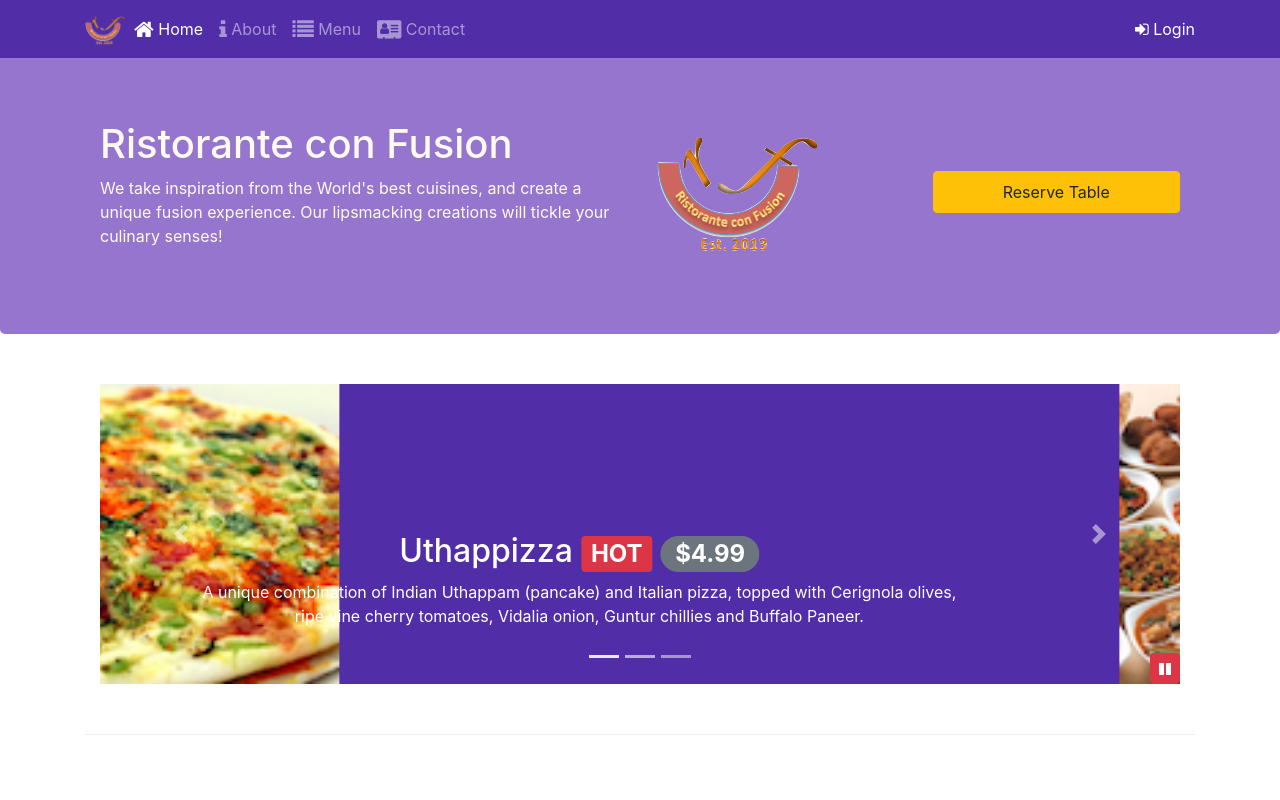
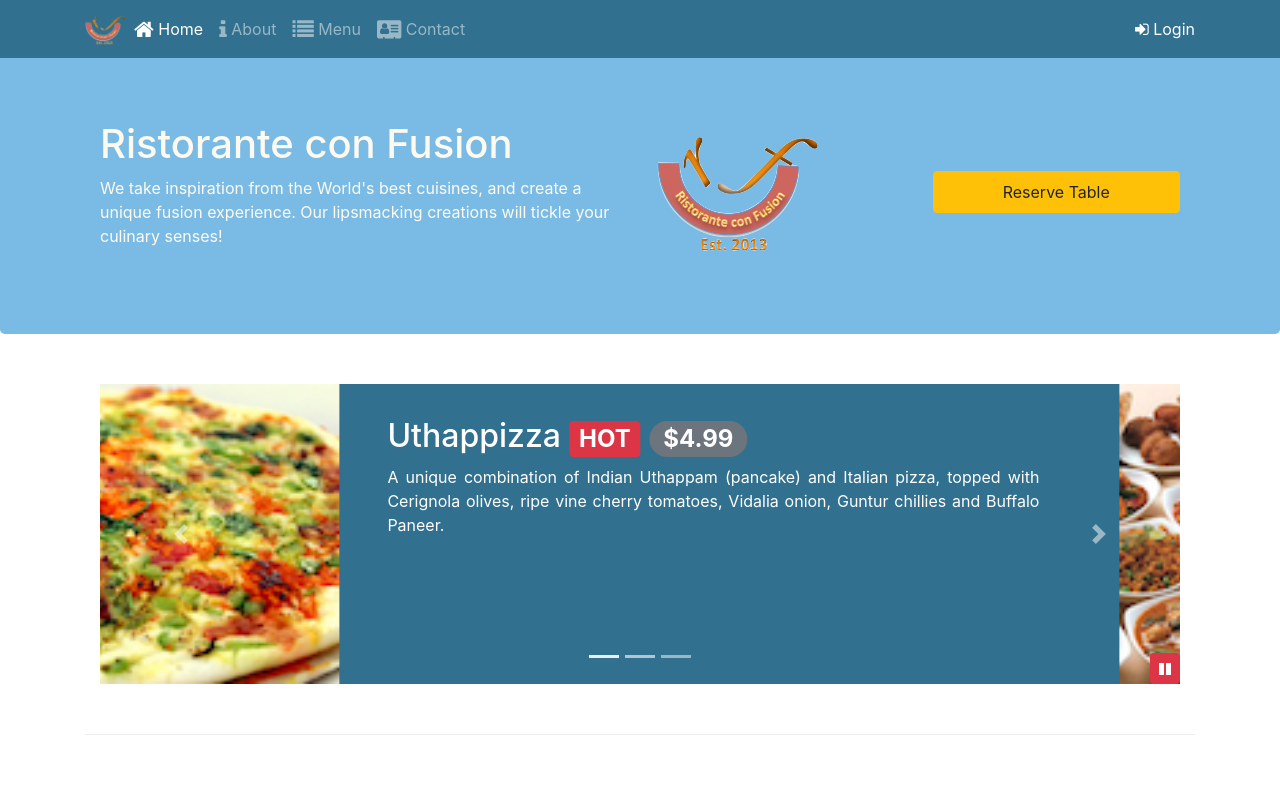
Before and after one commit to Roza001/Front-End-Web-UI-Frameworks-and-Tools-Bootstrap-4, a website: page index.html in a window 1280 px wide. Shown: the top 800 px of the page. Drawn offline with nearby package versions, Linux system fonts and the light colour scheme; files whose address does not match are found by name.

Commit message:
Changed colors and fixed the carousel

```diff
--- a/css/styles.scss
+++ b/css/styles.scss
@@ -1,7 +1,7 @@
 $lt-gray: #ddd;
-$background-dark: #512DA8;
-$background-light: #9575CD;
-$background-pale: #D1C4E9;
+$background-dark: #31708E;
+$background-light: #7abbe6;
+$background-pale: #F7F9FB;
 
 // Height variables
 $carousel-item-height: 300px;
@@ -63,12 +63,29 @@
     .carousel-item {
         height: $carousel-item-height;
         img {
-            position: absolute;
+            //position: absolute;
             top: 0;
             left: 0;
             min-height: 300px;
         }
+        .myRow{
+            display: flex;
+        }
+        .carousel-caption {
+            position: relative;
+            right: 20%;
+            bottom: 15px;
+            left: 0%;
+            z-index: 0;
+            padding-left: 3em;
+            padding-right: 5em;
+            padding-top: 3em;
+            padding-bottom: 20px;
+            color: #fff;
+            text-align: justify;
+        }
     }
+
 }
 
 #carouselButton {
--- a/index.html
+++ b/index.html
@@ -167,6 +167,7 @@
                 <div id="mycarousel" class="carousel slide" data-ride="carousel">
                     <div class="carousel-inner" role="listbox">
                         <div class="carousel-item active">
+                            <div class="myRow">
                                 <img class="d-block img-fluid" src="img/uthappizza.png" alt="Uthappizza" />
                                 <div class="carousel-caption d-none d-md-block">
                                     <h2>Uthappizza <span class="badge badge-danger">HOT</span> <span
@@ -176,20 +177,25 @@
                                         cherry tomatoes, Vidalia onion, Guntur chillies and
                                         Buffalo Paneer.</p>
                                 </div>
-
+                            </div>
                         </div>
                         <div class="carousel-item">
+                            <div class="myRow">
                                 <img class="d-block img-fluid" src="img/buffet.png" alt="Buffet" />
                                 <div class="carousel-caption d-none d-md-block">
                                     <h2>Weekend Grand Buffet <span class="badge badge-danger">NEW</span></h2>
-                                <p class=" d-none d-sm-block">Featuring mouthwatering combinations with a choice of five
+                                    <p class=" d-none d-sm-block">Featuring mouthwatering combinations with a choice of
+                                        five
                                         different
-                                    salads, six enticing appetizers, six main entrees and five choicest desserts. Free
+                                        salads, six enticing appetizers, six main entrees and five choicest desserts.
+                                        Free
                                         flowing bubbly
                                         and soft drinks. All for just $19.99 per person </p>
                                 </div>
                             </div>
+                        </div>
                         <div class="carousel-item">
+                            <div class="myRow">
                                 <img class="d-block img-fluid" src="img/alberto.png" alt="Alberto Somayya" />
                                 <div class="carousel-caption d-none d-md-block">
                                     <h2>Alberto Somayya</h2>
@@ -199,6 +205,7 @@
                                         whos-who in the culinary world, he specializes in
                                         creating mouthwatering Indo-Italian fusion experiences.
                                     </p>
+                                </div>
                             </div>
                         </div>
                     </div>
```
Also changed, not shown: css/styles.css, dist/css/main.css, dist/index.html. Lines whose indentation alone changed are shown as unchanged.
